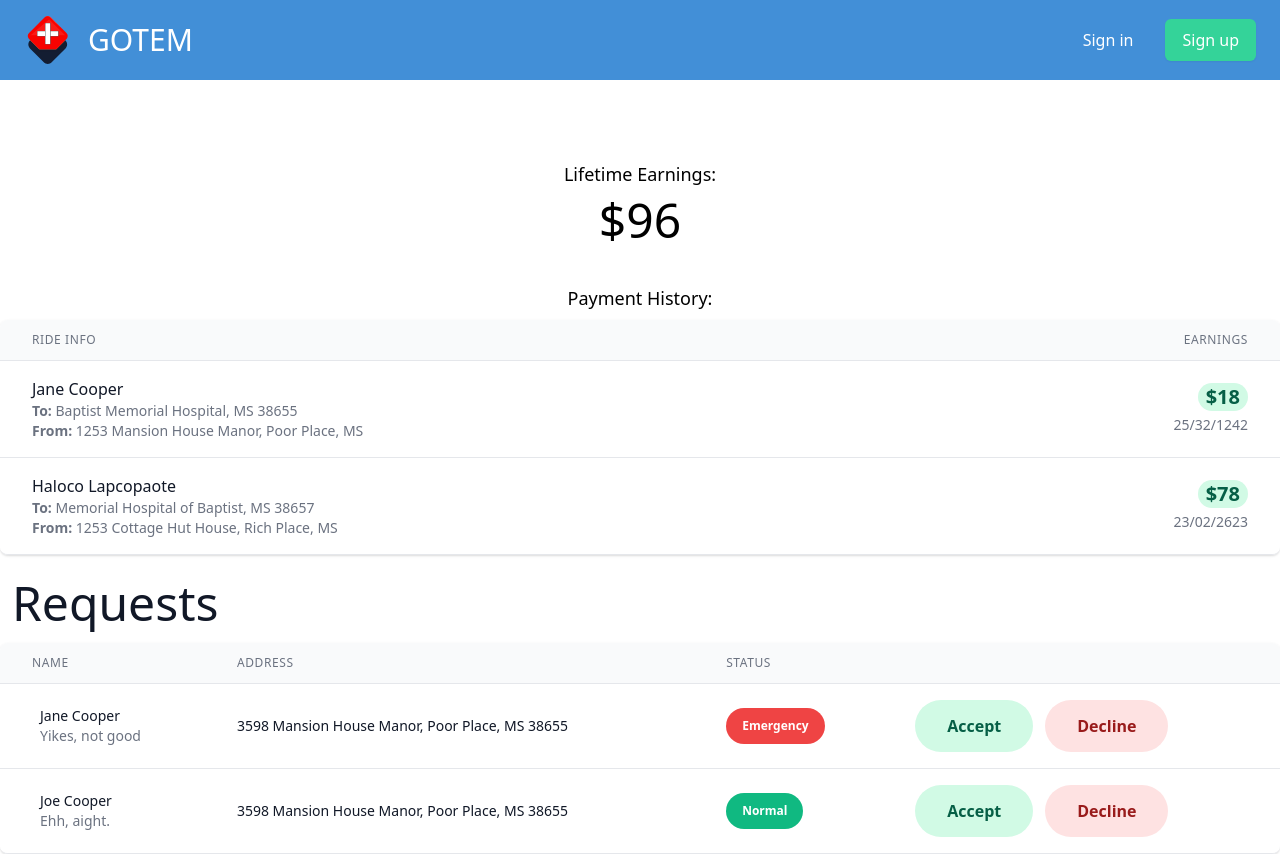
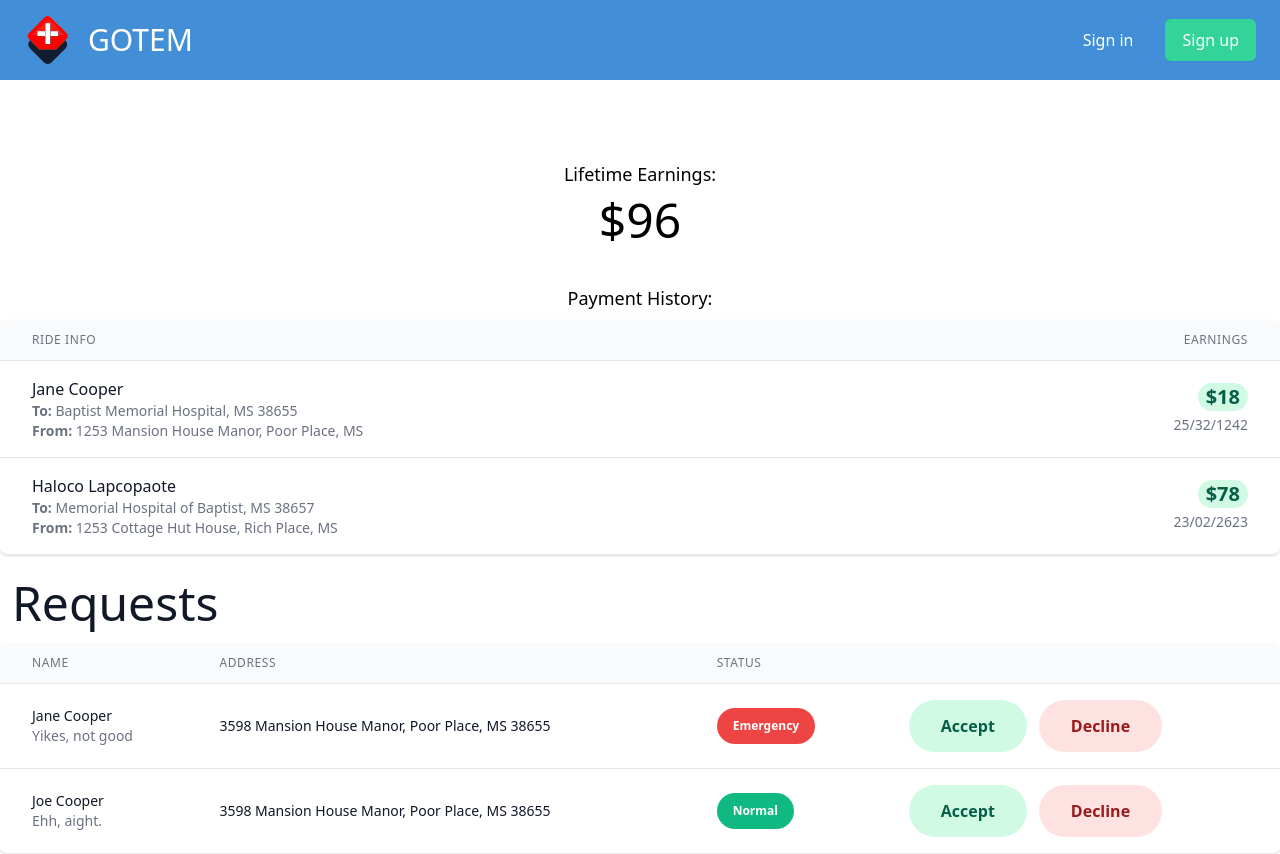
Before and after one commit to soumildatta/gotem, a React (Create React App) app: page / in a window 1280 px wide. Built offline with nearby package versions, Linux system fonts and the light colour scheme.

Commit message:
fixed alignment issue with table

```diff
--- a/src/requests/RequestCards.jsx
+++ b/src/requests/RequestCards.jsx
@@ -3,7 +3,7 @@ import React from "react";
 const RequestCards = ({ data }) => {
   return (
     <tr>
-      <td class="px-6 py-4 whitespace-nowrap">
+      <td class="px-4 py-4 whitespace-nowrap">
         <div class="flex items-center">
           <div class="ml-4">
             <div class="text-sm font-medium text-gray-900">{data.name}</div>
```
